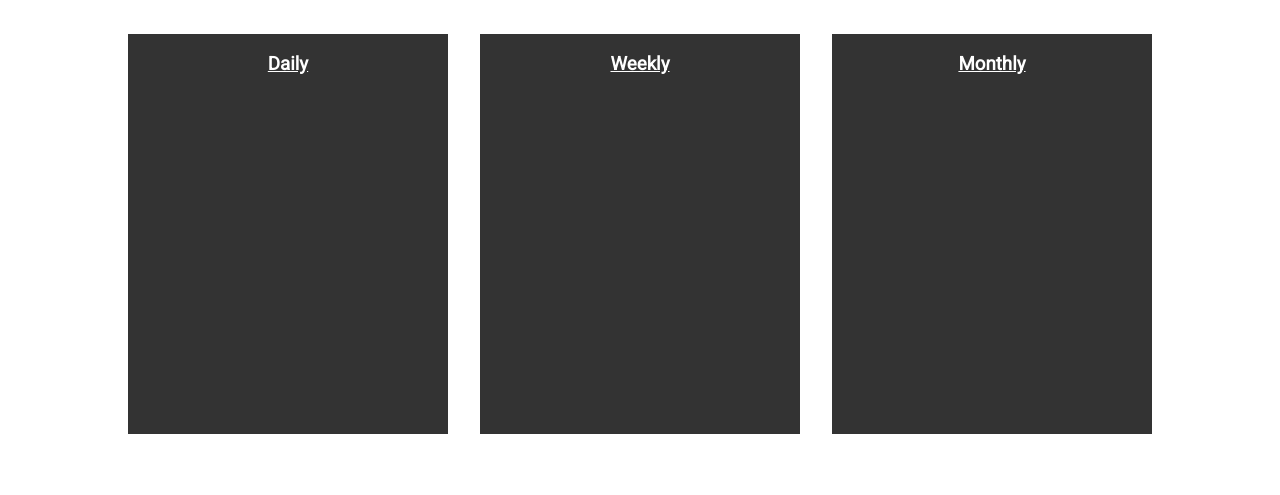
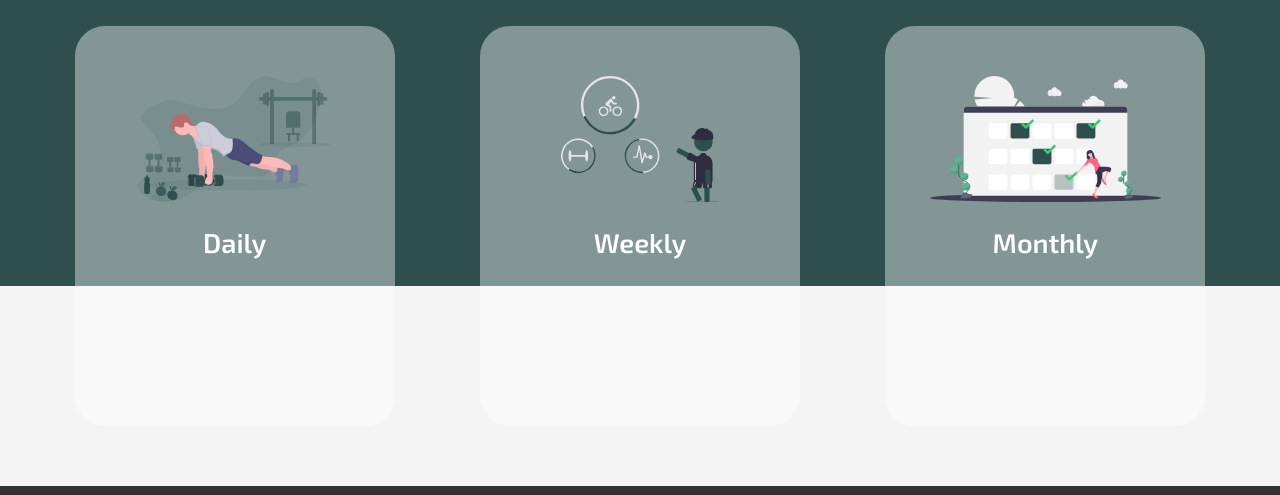
Before and after one commit to ELOBO5/Gyst, a plain HTML site: page client/dash.html in a window 1280 px wide. Shown: the part 114-609 px from the top of the page. Drawn offline with Linux system fonts and the light colour scheme; no server answers; sample sign-in values are in the browser's storage.

Commit message:
Dashboard header redesign

```diff
--- a/client/dash.html
+++ b/client/dash.html
@@ -1,5 +1,6 @@
 <!DOCTYPE html>
 <html lang="en">
+
 <head>
     <meta charset="UTF-8">
     <meta http-equiv="X-UA-Compatible" content="IE=edge">
@@ -11,46 +12,45 @@
     <link href="https://fonts.googleapis.com/css2?family=Roboto&display=swap" rel="stylesheet">
     <script src="static/js/dash.js" defer></script>
 </head>
+
 <body>
-    <nav>
-        <ul class='flex-container outer nav'>
-            <ul id='leftnav'>
-                <li><a href='dash.html'>Dash</a></li>
-                <li><a href='newhabit.html'>+</a></li>
-            </ul>
-
-            <li><img id=gystlogo src='./static/images/GYSTLOGO.PNG' alt='logo'></li>
-            <li><a href='index.html' id="logout">Logout</a></li>
-
-        </ul>
-
-    </nav>
-
+    <header>
+        <a href='newhabit.html'>Add new habit</a>
+        <h1>Gyst</h1>
+        <a href='index.html' id="logout">Log out</a>
+    </header>
+    <main>
         <section class='flex-container' id='list-container'>
-        <section class='habitlist'>
+            <section class='habitlist daily'>
+                <img src="static/images/daily-illustration.svg" alt="daily habit">
                 <h3>Daily</h3>
                 <ul id='daily'></ul>
             </section>
-        <section class='habitlist'>
+            <section class='habitlist weekly'>
+                <img src="static/images/weekly-illustration.svg" alt="daily habit">
                 <h3>Weekly</h3>
                 <ul id='weekly'></ul>
             </section>
-        <section class='habitlist'>
+            <section class='habitlist monthly'>
+                <img src="static/images/monthly-illustration.svg" alt="daily habit">
                 <h3>Monthly</h3>
                 <ul id='monthly'></ul>
             </section>
         </section>
+    </main>
 
     <section id='stats-container'>
 
     </section>
 
     <footer class='flex-container'>
-        <ul class = 'foot outer'>
-            <li><a href='https://github.com/ELOBO5/Gyst'>GYST aka Get Your Shit Together! Bought to you by Tobi, Tegan, Gorazd and Elicia <img id='github' src='./static/images/github-logo.png'></a></li>
+        <ul class='foot outer'>
+            <li><a href='https://github.com/ELOBO5/Gyst'>GYST aka Get Your Shit Together! Bought to you by Tobi, Tegan,
+                    Gorazd and Elicia <img id='github' src='./static/images/github-logo.png'></a></li>
         </ul>
     </footer>
 
     </section>
 </body>
+
 </html>
--- a/client/static/css/dash.css
+++ b/client/static/css/dash.css
@@ -1,15 +1,70 @@
+@import url('https://fonts.googleapis.com/css2?family=Exo+2:wght@600;700&family=Poppins:wght@400;500&display=swap');
 
+* {
+	margin: 0;
+	padding: 0;
+	box-sizing: border-box;
+}
+
+html {
+	font-size: 62.5%;
+}
+
+body {
+	text-align: center;
+	font-size: 1.6rem;
+	background-color: #f4f4f4;
+}
+
+header {
+    background: #2f4f4f;
+    height: 50vh;
+    width: 100vw;
+    display: flex;
+    justify-content: space-between;
+    padding: 30px 60px;
+    text-transform: uppercase;
+    color: #f4f4f4;
+    font-family: 'Exo 2', sans-serif;
+}
+
+h1 {
+    font-size: 5rem;
+}
+
+header > a {
+    color: #f4f4f4;
+    text-decoration: none;
+    font-size: 1.6rem;
+}
 
 /* habit lists */
 #list-container{
-    margin: 50px;
-    width: 80vw;
+    width: 95vw;
+    display: flex;
+    justify-content: space-around;
+    align-items: flex-start;
+}
 
-}
 .habitlist{
+    margin-top: -260px;
     min-height: 50vh;
     width: 25vw;
-    background-color: #333;
+    background-color:rgba(255, 255, 255, 0.4);
+    border-radius: 30px;
+}
+
+.habitlist > img {
+    height: 126px;
+    margin-top: 50px;
+}
+
+.habitlist > h3 {
+    font-family: 'Exo 2', sans-serif;
+    font-weight: 600;
+    font-size: 2.7rem;
+    text-decoration: none;
+    margin-top: 20px;
 }
 
 #stats-container{
```
Lines whose indentation alone changed are shown as unchanged.
